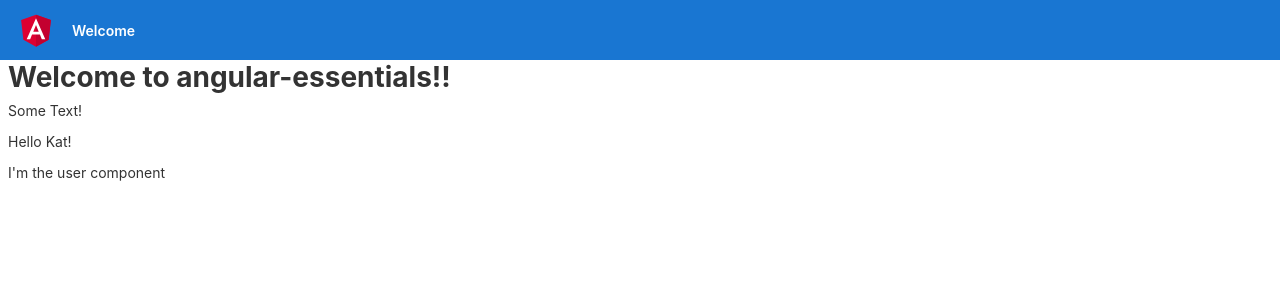
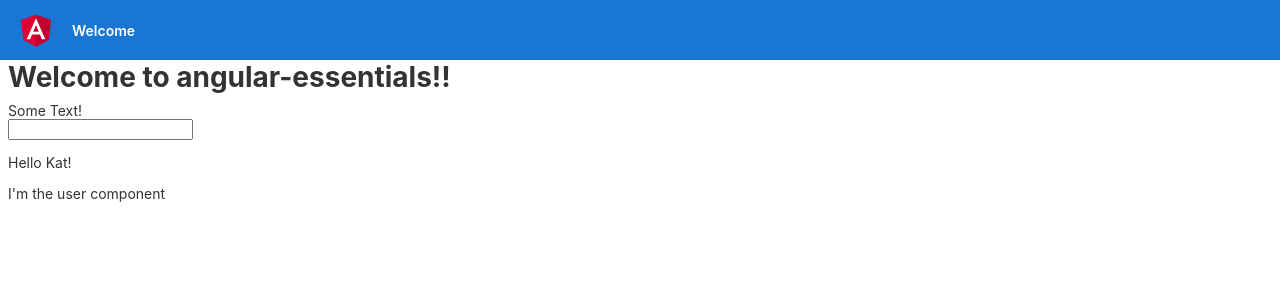
Before and after one commit to kdboudreau/learning-angular-condensed, an Angular app: page / in a window 1280 px wide. Shown: the top 300 px of the page. Built offline with nearby package versions, Linux system fonts and the light colour scheme.

Commit message:
listening to user events

```diff
--- a/src/app/user.component.ts
+++ b/src/app/user.component.ts
@@ -4,10 +4,15 @@ import { Component } from '@angular/core';
   selector: 'app-user',
   // template: '<p>Hello</p>',
   template: `
+    <input type="text" (input)="onUserInput($event)">
     <p>Hello {{ name }}!</p>
     <p>I'm the user component</p>
   `
 })
 export class UserComponent {
   name = 'Kat';
+
+  onUserInput(event) {
+    this.name = event.target.value
+  }
 }
```
Also changed, not shown: notes.txt.
